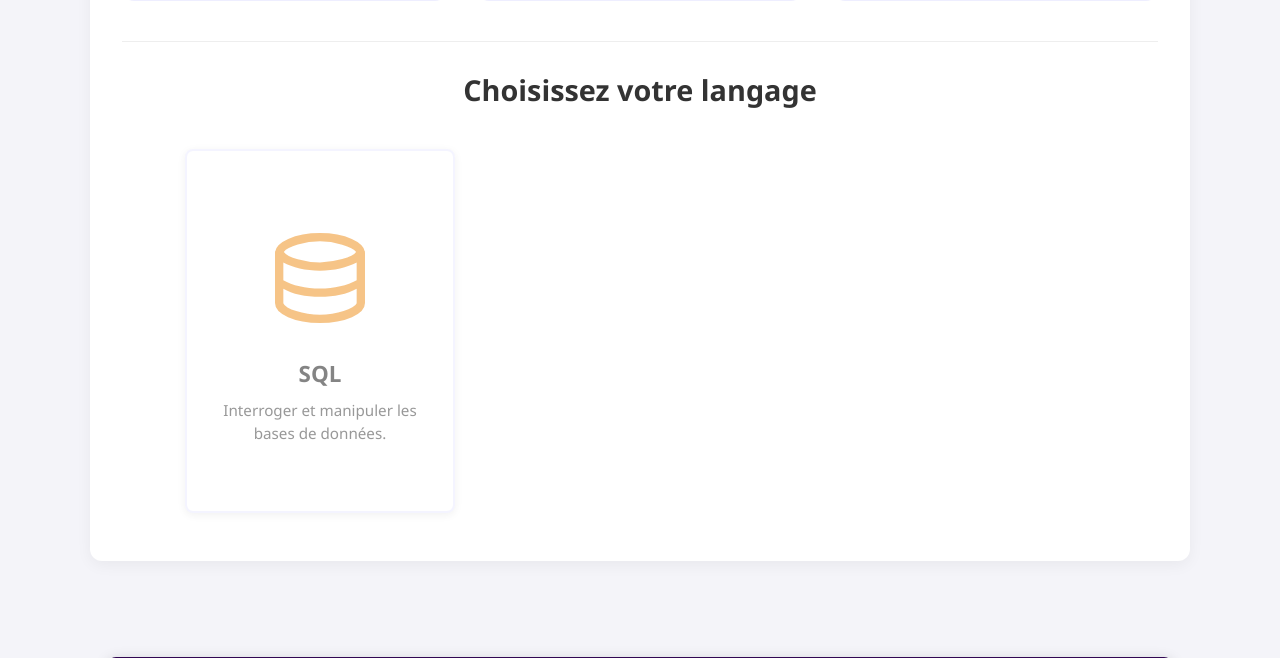
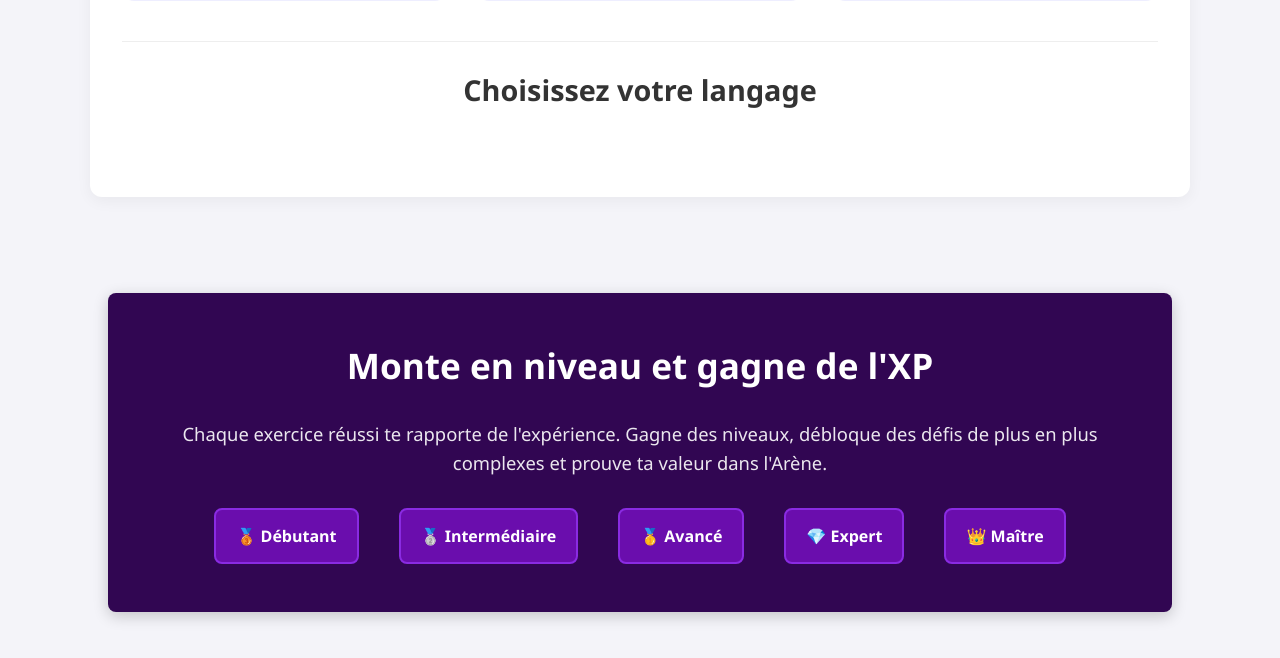
Before and after one commit to Cysayox/Codexia, a Flask app: template Codexia/templates/index.html in a window 1280 px wide. Shown: the part 1274-1932 px from the top of the page. Run offline with Flask 3, Linux system fonts and the light colour scheme; the template is opened without the code that fills it, so the values that code supplies are empty.

Commit message:
Update index.html

```diff
--- a/Codexia/templates/index.html
+++ b/Codexia/templates/index.html
@@ -60,13 +60,7 @@
                     </a>
                 {% endfor %}
 
-                <div class="track-card disabled">
-                    <div class="track-icon">
-                        <img src="{{ url_for('static', filename='images/sql.svg') }}" alt="Logo SQL">
-                    </div>
-                    <h3 class="track-title">SQL</h3>
-                    <p class="track-desc">Interroger et manipuler les bases de données.</p>
-                </div>
+
             </div>
         </div>
     </div>
@@ -141,13 +135,7 @@
                     </a>
                 {% endfor %}
 
-                <div class="track-card disabled">
-                    <div class="track-icon">
-                        <img src="{{ url_for('static', filename='images/sql.svg') }}" alt="Logo SQL">
-                    </div>
-                    <h3 class="track-title">SQL</h3>
-                    <p class="track-desc">Interroger et manipuler les bases de données.</p>
-                </div>
+
             </div>
         </div>
     </div>
```
